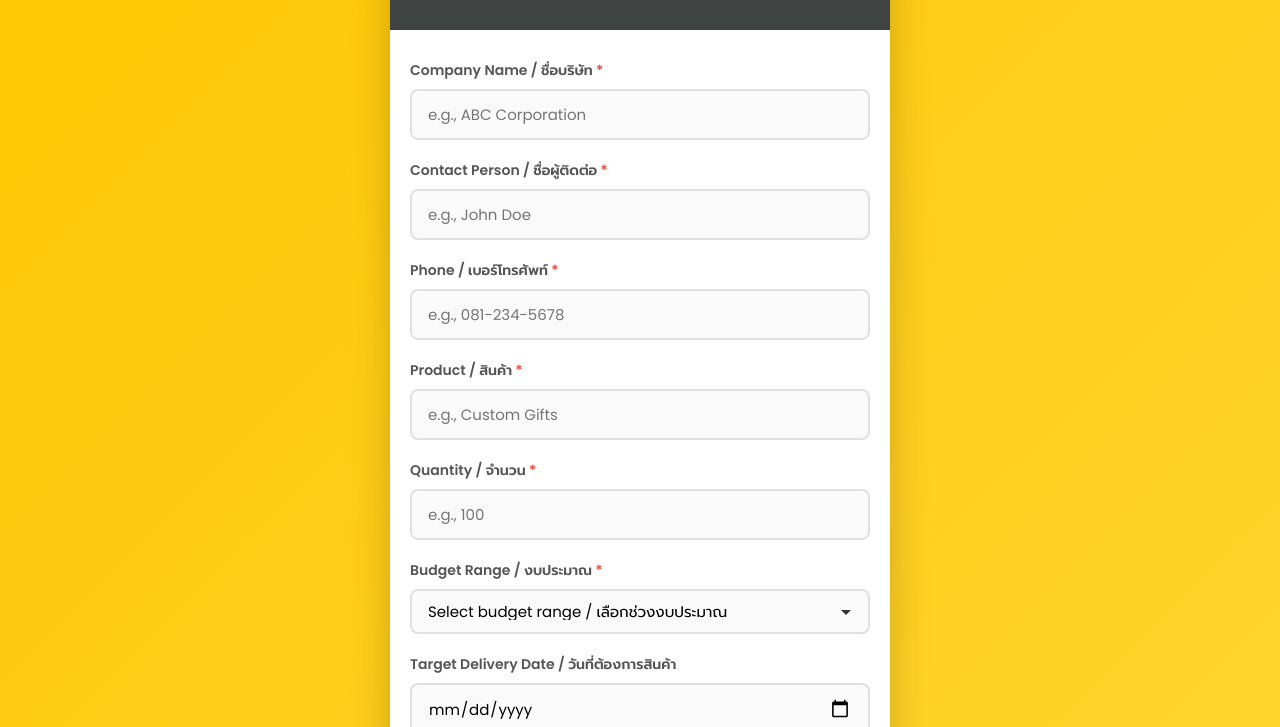
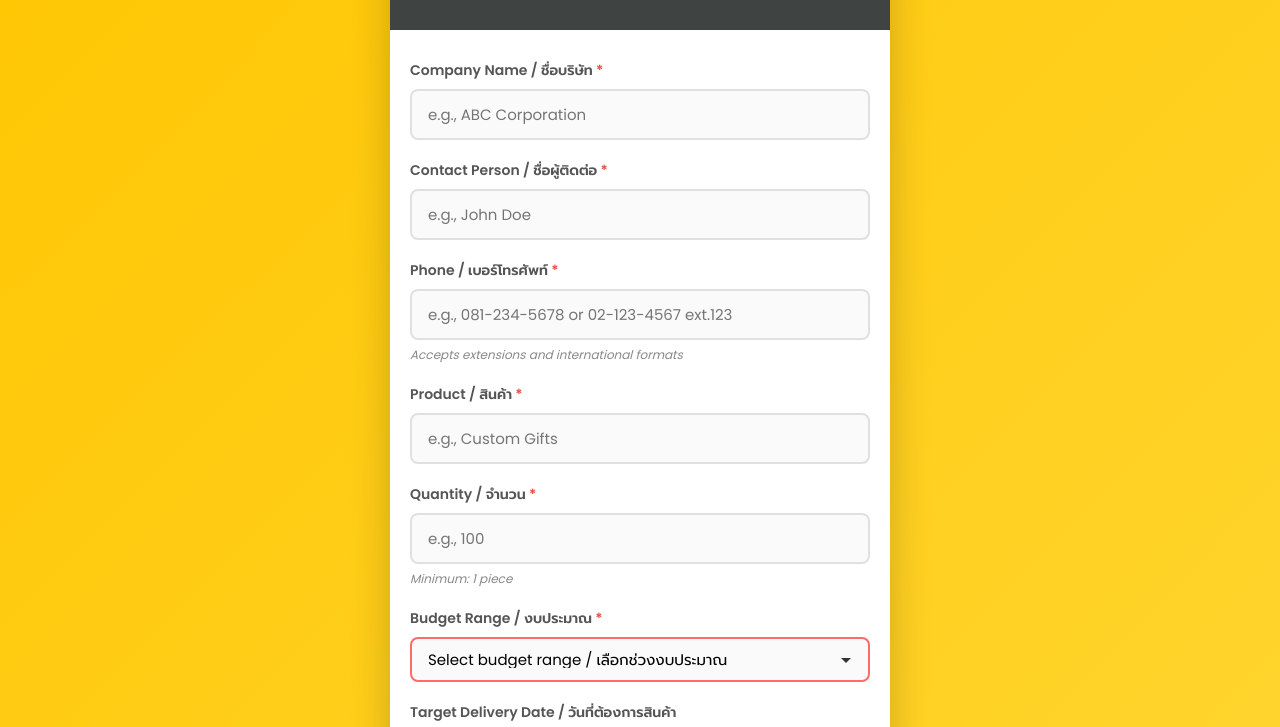
Before and after one commit to suipink/gmf-liff-project, a plain HTML site: page docs/index.html in a window 1280 px wide. Shown: the part 221-948 px from the top of the page. Drawn offline with Linux system fonts and the light colour scheme.

Commit message:
Add flexible input validation with visual feedback

```diff
--- a/docs/index.html
+++ b/docs/index.html
@@ -30,6 +30,8 @@
                     id="company"
                     name="company"
                     placeholder="e.g., ABC Corporation"
+                    minlength="2"
+                    maxlength="100"
                     required
                 >
             </div>
@@ -51,9 +53,13 @@
                     type="tel"
                     id="phone"
                     name="phone"
-                    placeholder="e.g., 081-234-5678"
+                    placeholder="e.g., 081-234-5678 or 02-123-4567 ext.123"
+                    pattern="[0-9\-\+\(\)\s\.]+"
+                    title="Please enter a valid phone number (numbers, spaces, dashes, +, (), . allowed)"
+                    minlength="9"
                     required
                 >
+                <small class="help-text">Accepts extensions and international formats</small>
             </div>
 
             <div class="form-group">
@@ -75,8 +81,10 @@
                     name="quantity"
                     placeholder="e.g., 100"
                     min="1"
+                    max="1000000"
                     required
                 >
+                <small class="help-text">Minimum: 1 piece</small>
             </div>
 
             <div class="form-group">
--- a/docs/liff.css
+++ b/docs/liff.css
@@ -82,6 +82,25 @@ label {
 .required {
     color: #e74c3c;
     font-weight: bold;
+}
+
+.help-text {
+    display: block;
+    font-size: 12px;
+    color: #888;
+    margin-top: 6px;
+    font-style: italic;
+}
+
+/* Validation feedback */
+input:invalid:not(:placeholder-shown),
+select:invalid:not(:placeholder-shown) {
+    border-color: #ff6b6b;
+}
+
+input:valid:not(:placeholder-shown),
+select:valid {
+    border-color: #51cf66;
 }
 
 input[type="text"],
--- a/frontend/liff.css
+++ b/frontend/liff.css
@@ -82,6 +82,25 @@ label {
 .required {
     color: #e74c3c;
     font-weight: bold;
+}
+
+.help-text {
+    display: block;
+    font-size: 12px;
+    color: #888;
+    margin-top: 6px;
+    font-style: italic;
+}
+
+/* Validation feedback */
+input:invalid:not(:placeholder-shown),
+select:invalid:not(:placeholder-shown) {
+    border-color: #ff6b6b;
+}
+
+input:valid:not(:placeholder-shown),
+select:valid {
+    border-color: #51cf66;
 }
 
 input[type="text"],
```
Also changed, not shown: frontend/index.html (+9 -1 lines).
